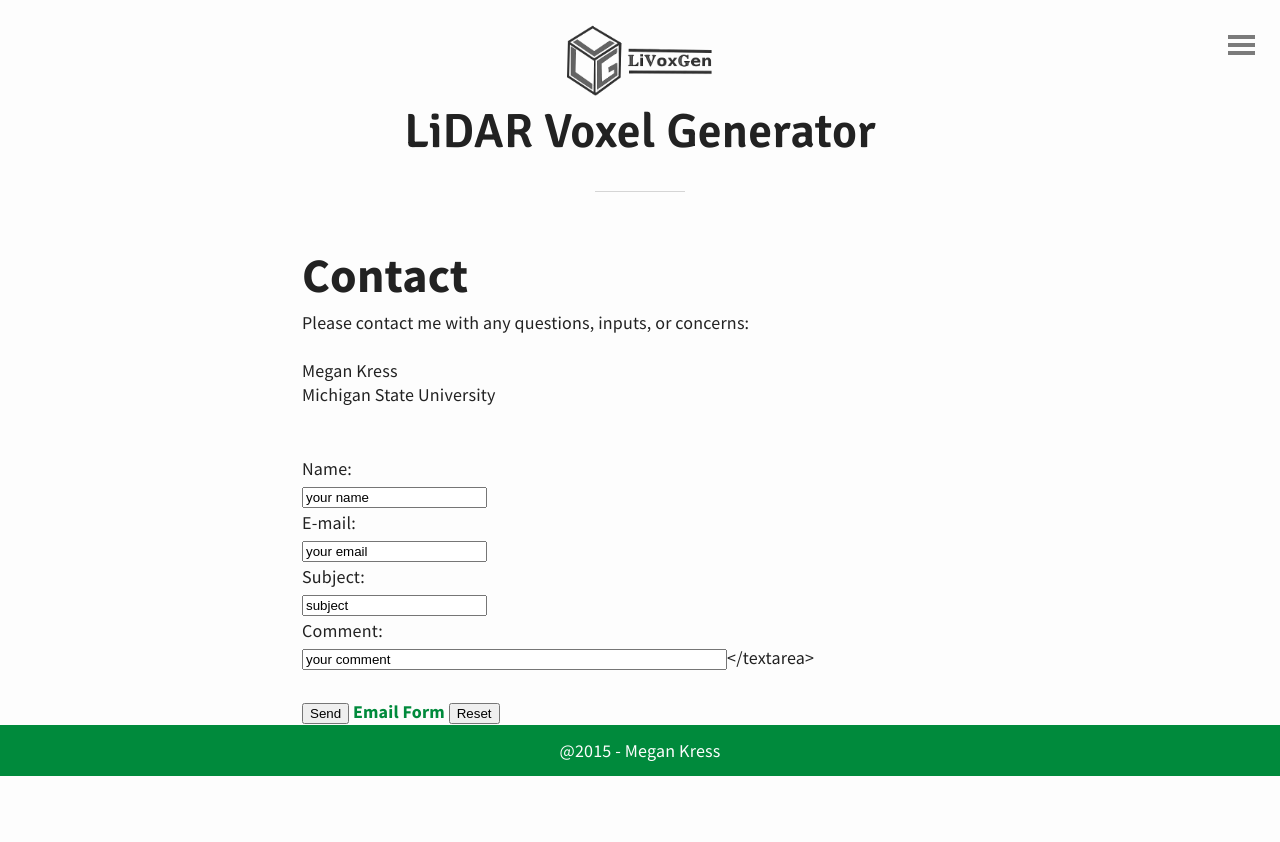
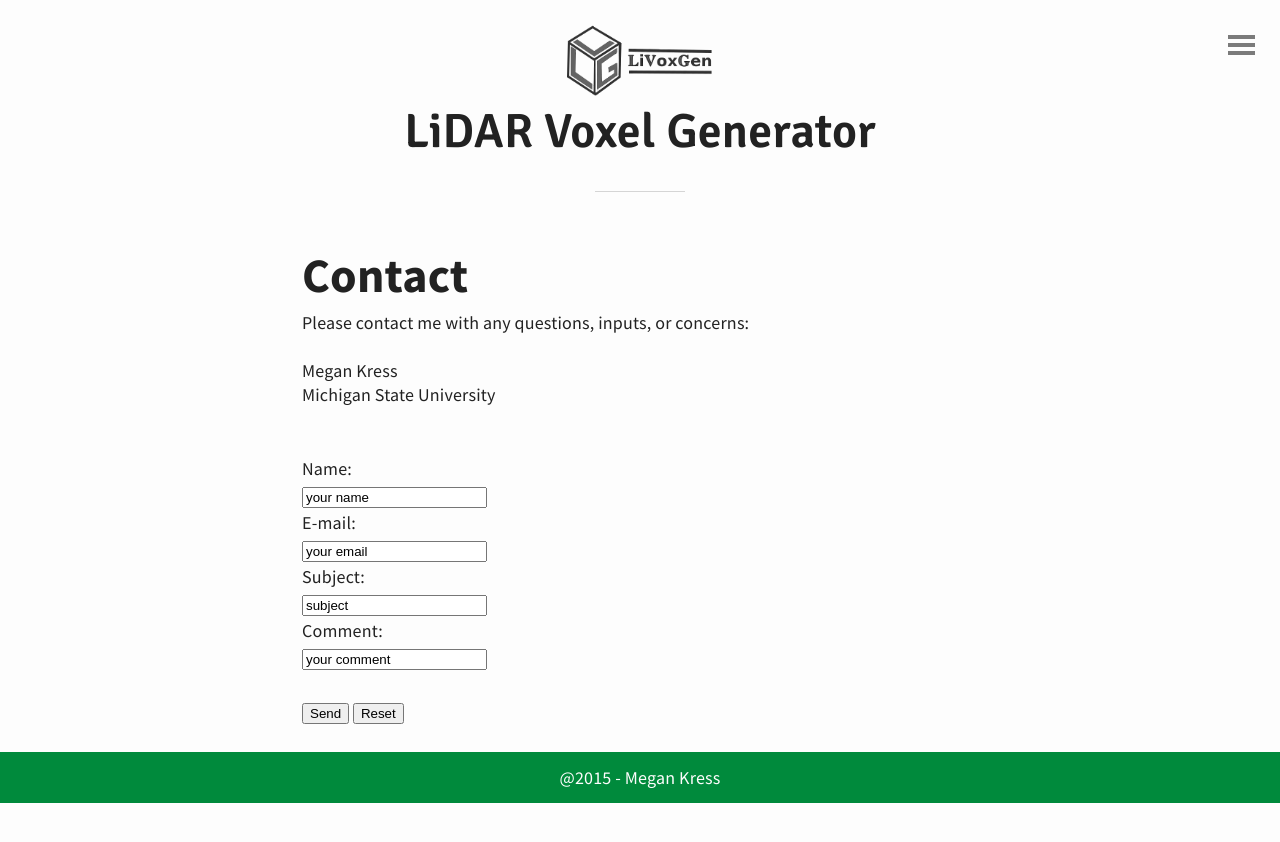
Before and after one commit to MeganKress/LiVoxGen, a Jekyll site: the page built from contact.md, in a window 1280 px wide. Shown: the top 842 px of the page. Built offline with Jekyll 4.4.1, drawn with Linux system fonts in a browser that asks for light colours.

Commit message:
Update contact.md

```diff
--- a/contact.md
+++ b/contact.md
@@ -23,8 +23,8 @@ E-mail:<br>
 Subject:<br>
 <input type="text" name="subject" value="subject"><br>
 Comment:<br>
-<input type="textarea" name="comment" value="your comment" size="50"></textarea><br><br>
+<input type="textarea" name="comment" value="your comment"><br><br>
 <input type="submit" value="Send">
-<a href="email.php">Email Form</a>
 <input type="reset" value="Reset">
+<br><br>
 </form>
```
